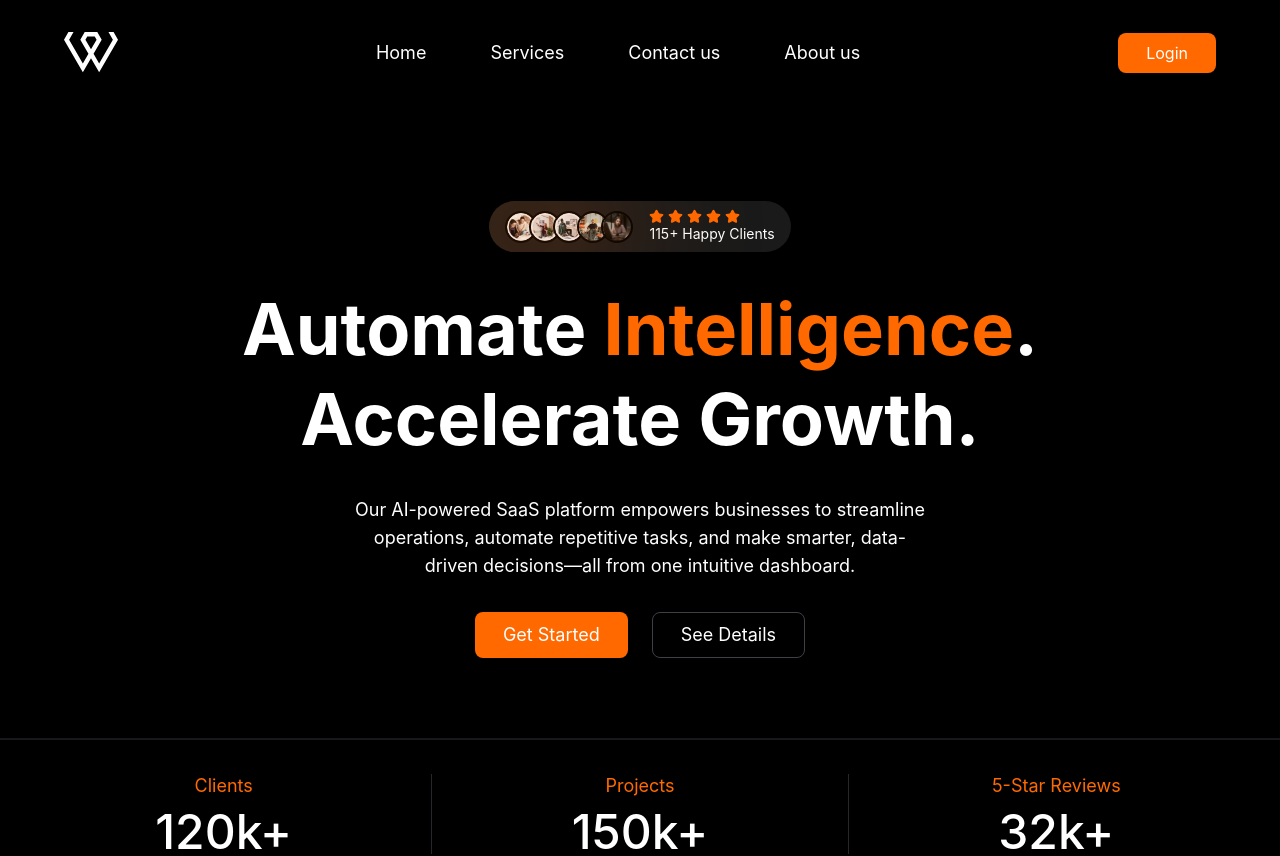
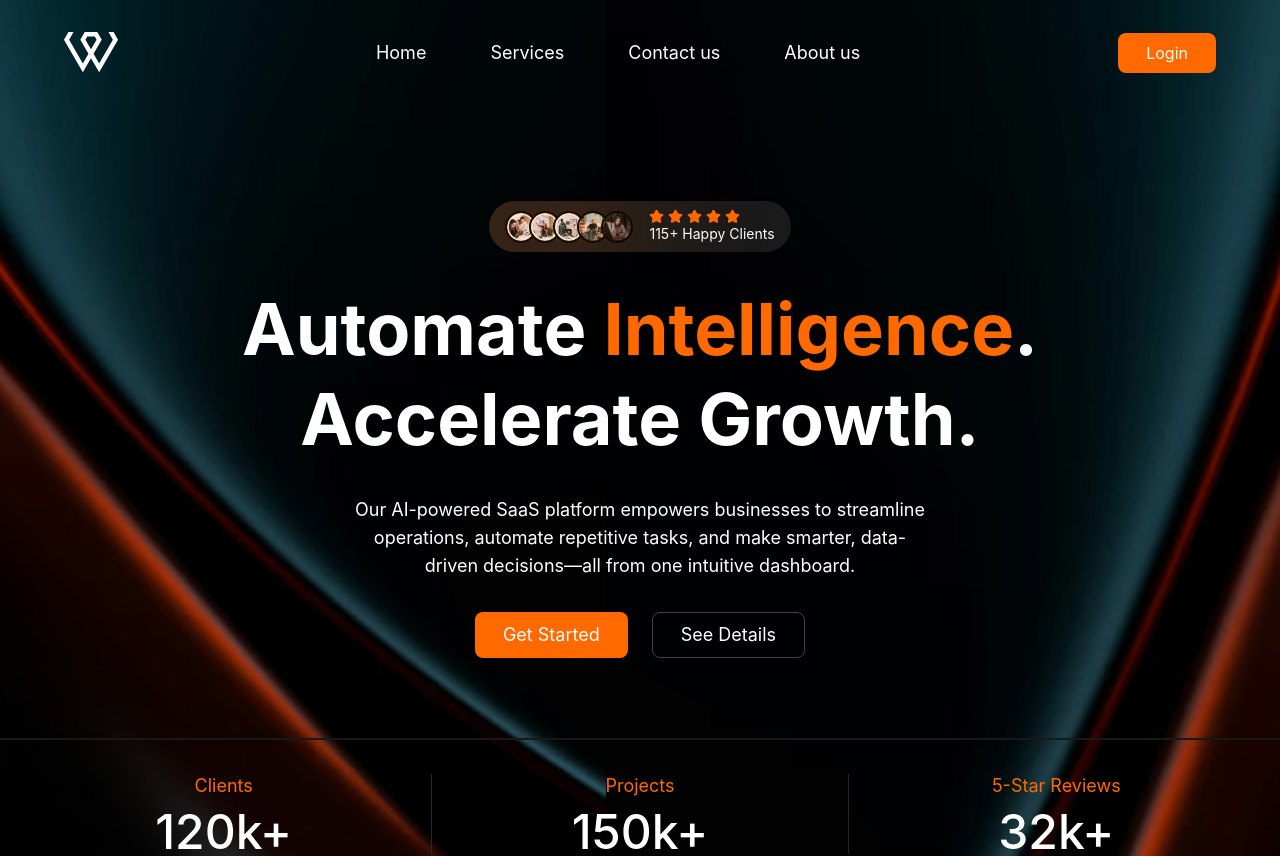
Before and after one commit to jeevana4587/SaaS-Landing-Page, a React (Vite) app: page / in a window 1280 px wide. Shown: the top 856 px of the page. Built offline with nearby package versions, Linux system fonts and the light colour scheme.

Commit message:
adjusting backgound for Navbar and Hero sections

```diff
--- a/src/App.jsx
+++ b/src/App.jsx
@@ -7,20 +7,38 @@ import Pricing from './Components/Pricing-section/pricing.jsx';
 import FAQSection from './Components/FAQ-section/FAQSection.jsx';
 import CTASection from './Components/CTASection.jsx';
 import Footer from './Components/Footer.jsx';
+import image85 from "./assets/image 85.png";
+import image87 from "./assets/image 87.png";
+
 
 
 function App() {
    return (
-    <>
-      <Navbar />
-      <Hero />
+    <div>
+      {/* new wrapper around just Navbar + Hero */}
+      <div className="relative isolate bg-black overflow-hidden">
+        <img
+          src={image87}
+          alt=""
+          className="pointer-events-none absolute -z-10"
+          style={{ width: '667px', height: '985px', left: '0px', top: '-100px', transform: 'rotate(0deg)' }}
+        />
+        <img
+          src={image85}
+          alt=""
+          className="pointer-events-none absolute -z-10"
+          style={{ width: '774px', height: '985px', right: '-100px', top: '-100px', transform: 'rotate(0deg)' }}
+        />
+        <Navbar />
+        <Hero />
+      </div>
       <Features />
       <NumberStats />
       <Pricing />
       <FAQSection />
       <CTASection />
       <Footer />
-    </>
+    </div>
    );
 }
 
--- a/src/Components/Hero.jsx
+++ b/src/Components/Hero.jsx
@@ -5,6 +5,7 @@ import image2 from "../assets/2.png";
 import image3 from "../assets/3.png";
 import image4 from "../assets/4.png";
 import image5 from "../assets/5.svg";
+
 
 
 
@@ -25,7 +26,9 @@ function Hero() {
         },
     ];
         return(
-            <section className="min-h-screen bg-black">
+            <section className=" min-h-screen overflow-hidden">
+
+
 
                 <div className="max-w-7xl mx-auto flex flex-col items-center text-center gap-8 pt-24 px-6">
                     {/*Badge*/}
--- a/src/Components/Navbar.jsx
+++ b/src/Components/Navbar.jsx
@@ -6,7 +6,7 @@ function Navbar( ) {
     const [open, setOpen] = useState(false);
 
     return (
-        <nav className="relative flex items-center justify-between w-full py-8 px-6 sm:px-10 lg:px-16 bg-black">
+        <nav className="relative flex items-center justify-between w-full py-8 px-6 sm:px-10 lg:px-16">
            <div>
              <img src={Logo} alt="Wireframe" className="w-full max-w-xs lg:max-w-sm px-8 lg:px-0"/>
             </div>
```
Also changed, not shown: src/assets/image 85.png (added), src/assets/image 87.png (added).
